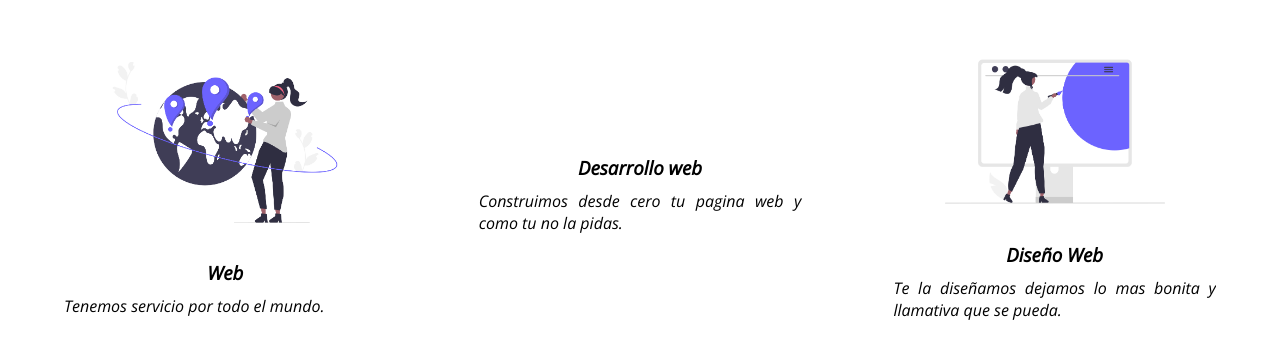
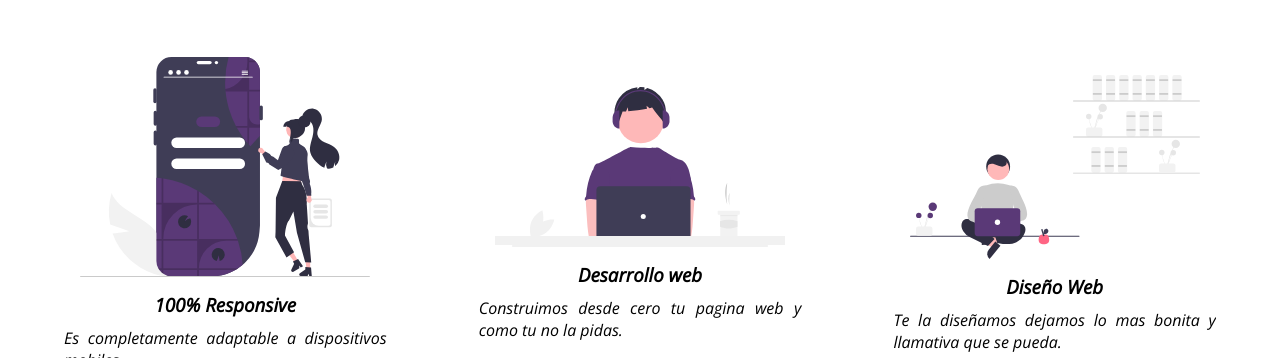
Before and after one commit to Brownmou/Portafolio, a plain HTML site: page index.html in a window 1280 px wide. Shown: the part 2442-2800 px from the top of the page. Drawn offline with nearby package versions, Linux system fonts and the light colour scheme.

Commit message:
Update index.html

```diff
--- a/index.html
+++ b/index.html
@@ -38,7 +38,7 @@
     <section class="contenedor sobre-nosotros" id="Productos">
       <h2 class="titulo">Nuestro producto</h2>
       <div class="contenedor-sobre-nosotros">
-        <img src="img/svg3.png" alt="" class="imagen-about-as">
+        <img src="img/Lost.svg" alt="" class="imagen-about-as">
         <div class="contenido-textos">
           <h3><span>1</span>La idea que tengas la hacemos realidad</h3>
           <p>Lorem ipsum dolor sit amet consectetur adipisicing elit. Nobis maxime molestiae obcaecati asperiores
@@ -142,17 +142,17 @@
         <h2 class="titulo">Nuestros Servicios</h2>
         <div class="servicio-cont">
           <div class="servicio-ind">
-            <img src="img/svg4.png" alt="">
-            <h3>Web</h3>
-            <p>Tenemos servicio por todo el mundo.</p>
+            <img src="img/responsive.svg" alt="">
+            <h3>100% Responsive</h3>
+            <p>Es completamente adaptable a dispositivos mobiles.</p>
           </div>
           <div class="servicio-ind">
-            <img src="img/svg5.png" alt="">
+            <img src="img/codigo.svg" alt="">
             <h3>Desarrollo web</h3>
             <p>Construimos desde cero tu pagina web y como tu no la pidas.</p>
           </div>
           <div class="servicio-ind">
-            <img src="img/svg6.png" alt="">
+            <img src="img/freelancer.svg" alt="">
             <h3>Diseño Web</h3>
             <p>Te la diseñamos dejamos lo mas bonita y llamativa que se pueda.</p>
           </div>
```
